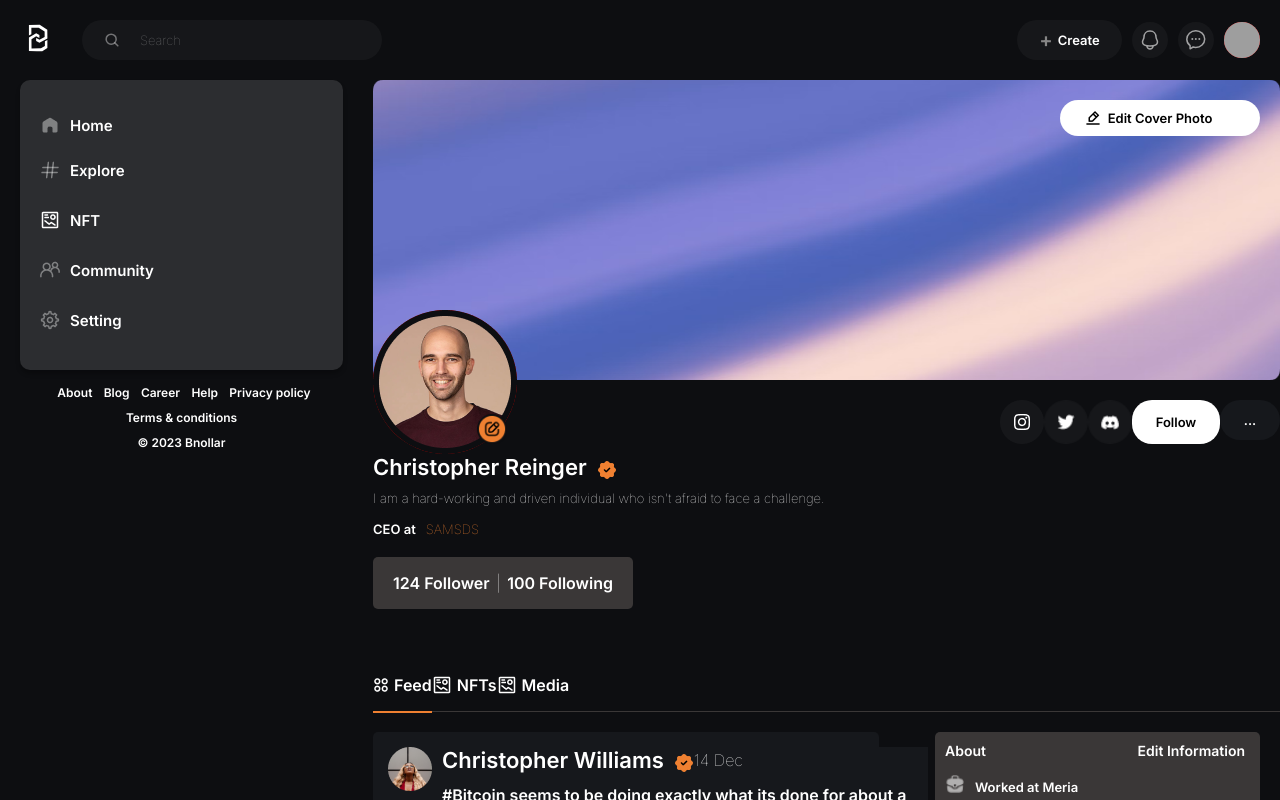
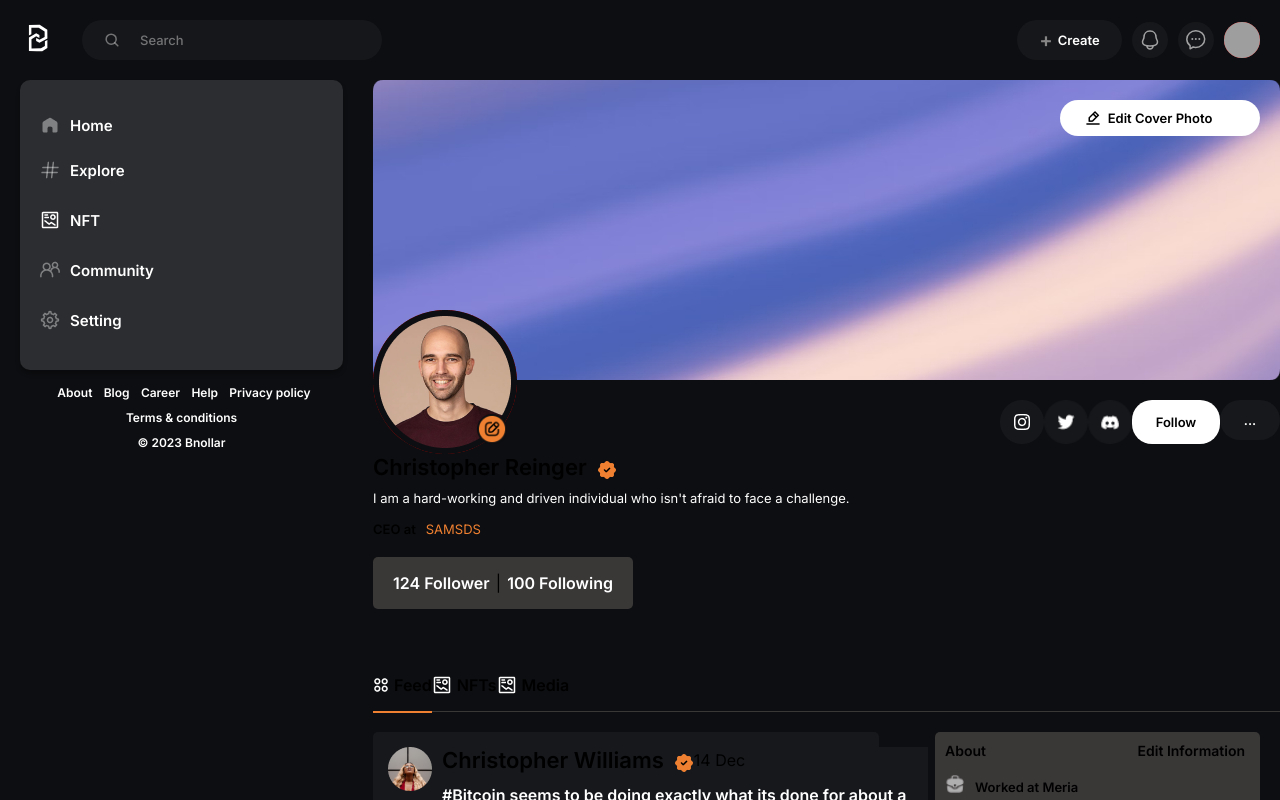
Before and after one commit to BnollarGroup/Bnollar, a React (Create React App) app: page /profile in a window 1280 px wide. Shown: the top 800 px of the page. Built offline with nearby package versions, Linux system fonts and the light colour scheme; grey boxes are pictures that could not be loaded.

Commit message:
change body's styles

```diff
--- a/src/App.css
+++ /dev/null
@@ -1,19 +0,0 @@
-body {
-
-    height: 100%;
-    background-color: black;
-
-  height: 100%;
-  background-color: #0D0E11;
-}
-
-a {
-  text-decoration: none;
-}
-
-button {
-  outline: none;
-  border: none;
-  cursor: pointer;
-
-}
--- a/src/index.css
+++ b/src/index.css
@@ -1,18 +1,24 @@
+@import url('https://fonts.googleapis.com/css2?family=Inter:wght@400;500;600&display=swap');
+
 * {
   margin: 0;
   padding: 0;
   box-sizing: border-box;
 }
+
 body {
-  margin: 0;
-  font-family: -apple-system, BlinkMacSystemFont, "Segoe UI", "Roboto", "Oxygen",
-    "Ubuntu", "Cantarell", "Fira Sans", "Droid Sans", "Helvetica Neue",
-    sans-serif;
-  -webkit-font-smoothing: antialiased;
-  -moz-osx-font-smoothing: grayscale;
+  width: 100%;
+  height: 100vh;
+  font-family: 'Inter', sans-serif;
+  background-color: #0D0E11;
 }
 
-code {
-  font-family: source-code-pro, Menlo, Monaco, Consolas, "Courier New",
-    monospace;
+a {
+  text-decoration: none;
 }
+
+button {
+  outline: none;
+  border: none;
+  cursor: pointer;
+}
--- a/src/pages/Profile/profile.module.css
+++ b/src/pages/Profile/profile.module.css
@@ -1,7 +1,7 @@
-@import url('https://fonts.googleapis.com/css2?family=Inter:wght@100&display=swap');
+/* @import url('https://fonts.googleapis.com/css2?family=Inter:wght@100&display=swap');
 * {
     font-family: 'Inter';
-}
+} */
 
 .profilemain {
     display: flex;
--- a/src/pages/Profile2/Profile_2.module.css
+++ b/src/pages/Profile2/Profile_2.module.css
@@ -1,8 +1,8 @@
-
+/*
 @import url('https://fonts.googleapis.com/css2?family=Inter:wght@100&display=swap');
 * {
     font-family: 'Inter';
-}
+} */
 
 
 .profile_2_main {
--- a/src/pages/joinCommunity/JoinCommunity.module.css
+++ b/src/pages/joinCommunity/JoinCommunity.module.css
@@ -1,8 +1,8 @@
-
+/*
 @import url('https://fonts.googleapis.com/css2?family=Inter:wght@100&display=swap');
 * {
     font-family: 'Inter';
-}
+} */
 
 .join_main {
     display: flex;
--- a/src/pages/nftCollection/NftCollection.module.css
+++ b/src/pages/nftCollection/NftCollection.module.css
@@ -1,7 +1,7 @@
-@import url('https://fonts.googleapis.com/css2?family=Inter:wght@100&display=swap');
+/* @import url('https://fonts.googleapis.com/css2?family=Inter:wght@100&display=swap');
 * {
   font-family: 'Inter';
-}
+} */
 
 main {
     display: flex;
--- a/src/pages/nftCollection2/nftCollection2.module.css
+++ b/src/pages/nftCollection2/nftCollection2.module.css
@@ -1,8 +1,8 @@
-@import url('https://fonts.googleapis.com/css2?family=Inter:wght@100&display=swap');
+/* @import url('https://fonts.googleapis.com/css2?family=Inter:wght@100&display=swap');
 * {
     color: #FFFFFF;
     font-family: 'Inter';
-}
+} */
 
 .nftcollection2_main {
     display: flex;
--- a/src/pages/uploadNft/UploadNft.module.css
+++ b/src/pages/uploadNft/UploadNft.module.css
@@ -1,8 +1,8 @@
-
+/*
 @import url('https://fonts.googleapis.com/css2?family=Inter:wght@100&display=swap');
 * {
   font-family: 'Inter';
-}
+} */
 
 .upload_nft {
   width: 100%;
```
Also changed, not shown: src/App.tsx (+0 -14 lines).
